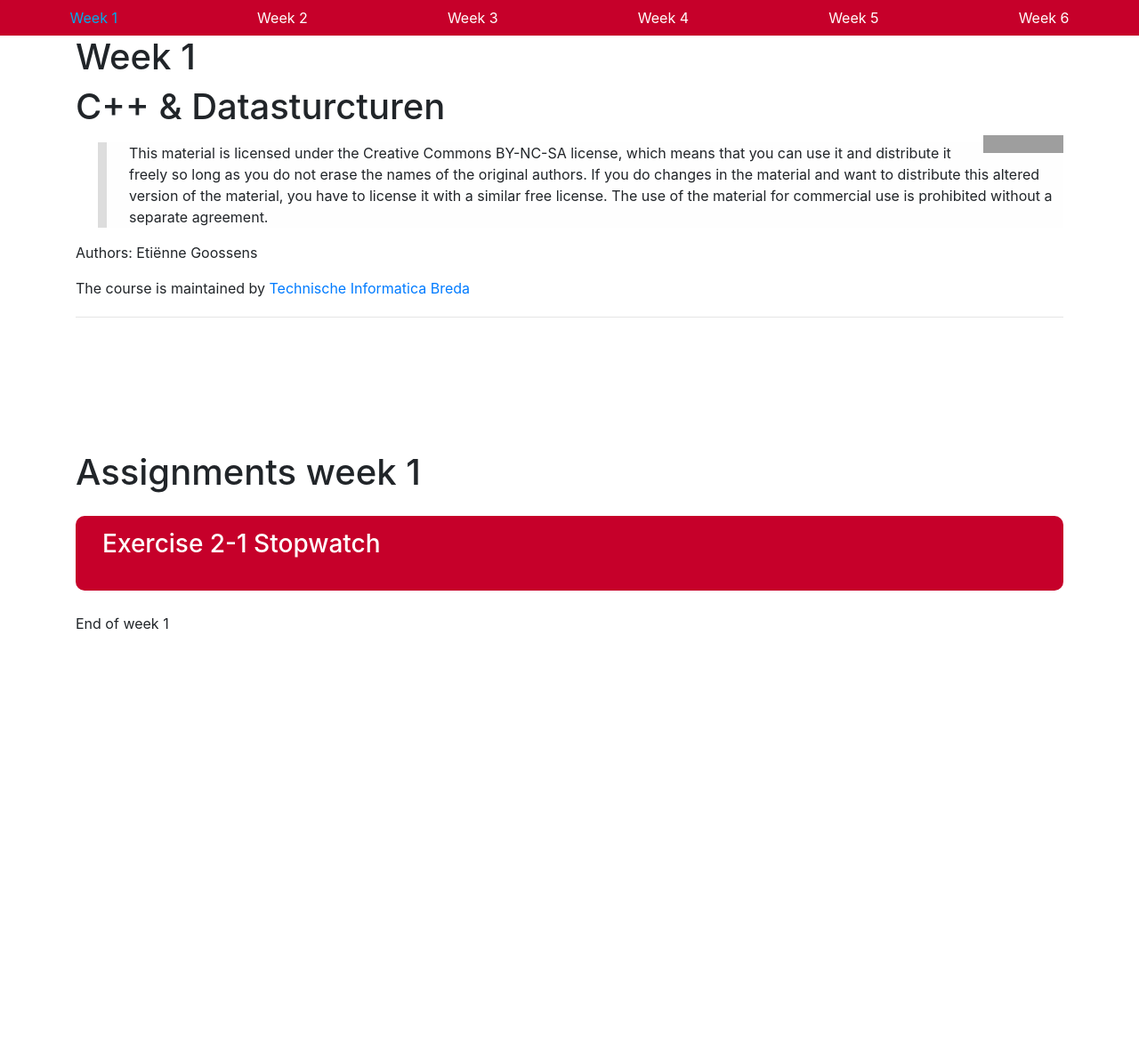
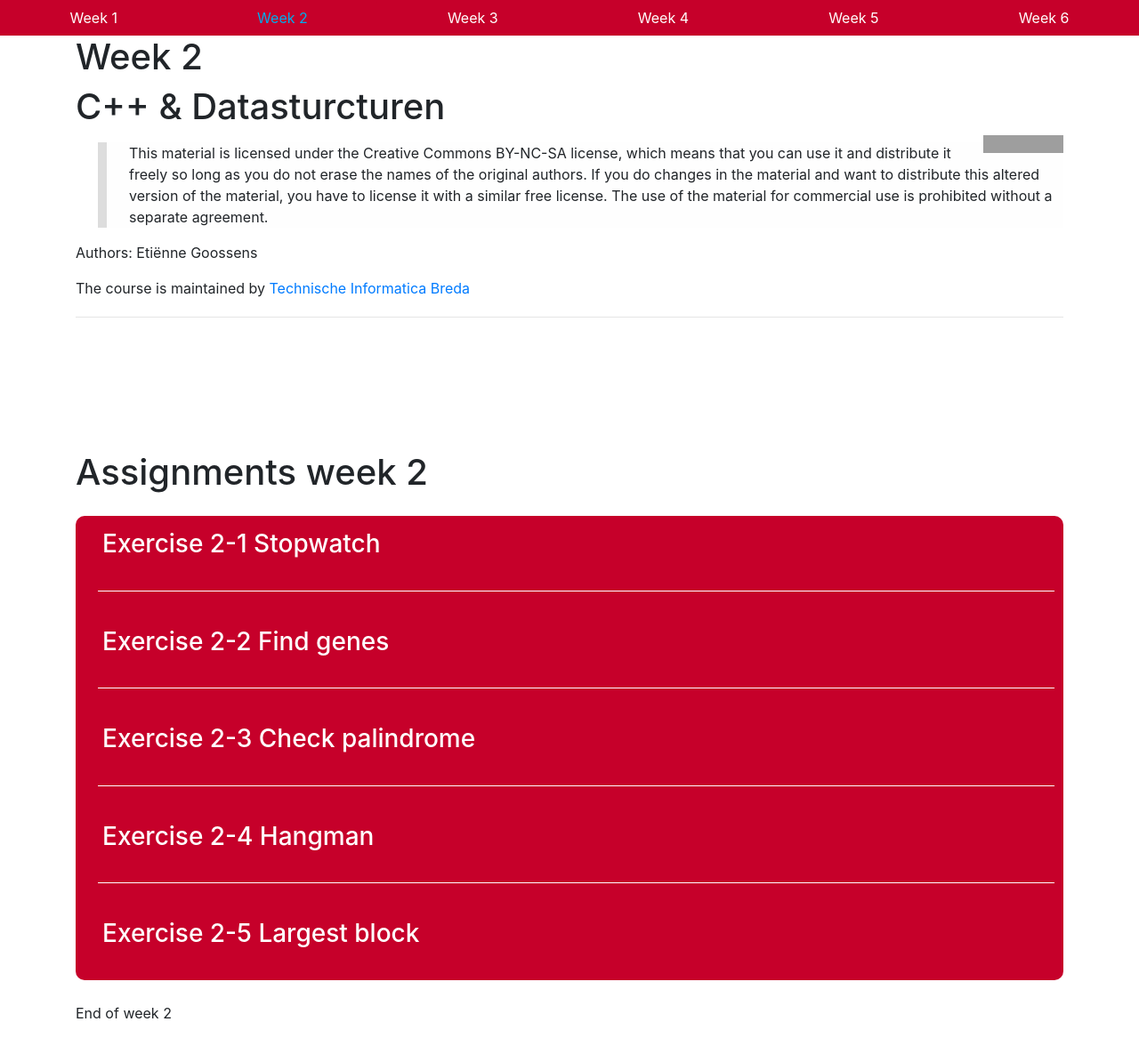
Before and after one commit to AvansTi/TMTI-DATC-Lesmateriaal, a Jekyll site: the page built from week2.md, in a window 1280 px wide. Shown: the whole page at 89% size. Built offline with Jekyll 4.4.1, drawn with Linux system fonts in a browser that asks for light colours; comment, search, counter and statistics services are not loaded; before the commit the page ends 900 px from its top, so only the background shows below that; part of the change alters nothing that is shown; grey boxes are pictures that could not be loaded.

Commit message:
[Added] Rest of week 2

````diff
--- /dev/null
+++ b/_includes/week02/exercise/02-find-genes.md
@@ -0,0 +1,15 @@
+>> ### Exercise 2-2 Find genes
+>>
+>> Biologists use a sequence of letters **A**, **C**, **T** and **G** to model a *genome*. A *gene* is a substring of a genome that starts after a triplet of **ATG** and ends before a triplet of **TAG**, **TTA** or **TGA**. Futhermore, the length of a gene string is a multiple of **3** and the gene does not contain any of the triplets **ATG**, **TAG**, **TTA** and **TGA**.
+>>
+>> Write a program that prompts the user to enter a genome and displays all genes in the genome. If no gene is found in the input sequence, displays no gene.
+>>
+>> Here is the sample run:
+>>
+>>```output
+>> Enter a genome string: ~~TTATGTTTTAAGGATGGGGCGTTAGTT~~
+>> TTT
+>> GGGCGT
+>>```
+>>
+>{: .exercise}
--- /dev/null
+++ b/_includes/week02/exercise/03-palindrome.md
@@ -0,0 +1,22 @@
+>> ### Exercise 2-3 Check palindrome
+>>
+>> Write the following function to check whether a string is a palindrome assuming the letters are case-insensitive:
+>>
+>>```cpp
+>> bool isPalindrome(const std::string& s)
+>>```
+>>
+>> Write a test rpograms that reads a string and display whether it is a palindrome.
+>> Here are some sample runs:
+>>
+>>```output
+>> Enter a string: ~~ABa~~
+>> aba is a palindrome
+>>```
+>>
+>>```output
+>> Enter a string: ~~AcBa~~
+>> acba is not a palindrome
+>>```
+>>
+>{: .exercise}
--- /dev/null
+++ b/_includes/week02/exercise/04-hangman.md
@@ -0,0 +1,26 @@
+>> ### Exercise 2-4 Hangman
+>>
+>> Write a hangman games that randomly generates a word and prompts the user to guess one letter at a time, as shown in the sample run.
+>> Each letter in the word is displayed in an asterik. When the user makes a correct guess, the actual letter is then displayed. When the user finishes a word, display the number of misses and ask the user whether to continue for another word. Declare an array to store the words as follows:
+>>
+>>```cpp
+>> std::vector<std::string> words = {"write", "that", "school, ...};
+>>```
+>>
+>>```output
+>> (Guess) Enter a letter in the word ******* > ~~p~~
+>> (Guess) Enter a letter in the word p****** > ~~r~~
+>> (Guess) Enter a letter in the word pr**r** > ~~p~~
+>>      p is already in the word
+>> (Guess) Enter a letter in the word pr**r** > ~~o~~
+>> (Guess) Enter a letter in the word pro*r** > ~~g~~
+>> (Guess) Enter a letter in the word progr** > ~~n~~
+>>      n is not in the word
+>> (Guess) Enter a letter in the word progr** > ~~m~~
+>> (Guess) Enter a letter in the word progr*m > ~~a~~
+>> The word is program. You missed 1 time.
+>>
+>> Do you want to guess for another word? enter y or n >
+>>```
+>>
+>{: .exercise}
--- /dev/null
+++ b/_includes/week02/exercise/05-largest-block.md
@@ -0,0 +1,26 @@
+>> ### Exercise 2-5 Largest block
+>>
+>> Given a square matrix with elements **0** or **1**, write a program that find a maximum square submatrix whose elements are all **1**`s. Your program should prompt the user to enter the number of rows in the matrix and then the matrix and displays the location of the first element in the maximum square submatrix and the number of the rows in the submatrix. Assume the maximum number of rows is **100**.
+>>
+>> Here is a sample run:
+>>
+>>```output
+>> Enter the number of rows for the matrix: ~~5~~
+>> Enter the matrix row by row:
+>> ~~1 0 1 0 1~~
+>> ~~1 1 1 0 1~~
+>> ~~1 0 1 1 1~~
+>> ~~1 0 1 1 1~~
+>> ~~1 0 1 1 1~~
+>> The maximum square submatrix is at (2, 2) with size 3
+>>```
+>>
+>> Your program should implement and use the following function to find the maximum square matrix:
+>>
+>>```cpp
+>> std::vector<int> findLargestBlock(const std::vector<std::vector<int>>& m);
+>>```
+>>
+>> The return value is a vector that consists of three values. The first values are the row and column indices for the first element in the submatrix and the third value is the number of rows in the submstrix.
+>>
+>{: .exercise}
--- a/week2.md
+++ b/week2.md
@@ -1,15 +1,18 @@
 ---
 layout: default
-title: Week 1
+title: Week 2
 ---
-# Week 1
+# Week 2
 {% include_relative /licence.md %}
 ---
 
-# Assignments week 1
+# Assignments week 2
 
 {% include week02/exercise/01-stopwatch.md %}
+{% include week02/exercise/02-find-genes.md %}
+{% include week02/exercise/03-palindrome.md %}
+{% include week02/exercise/04-hangman.md %}
+{% include week02/exercise/05-largest-block.md %}
 {: .exercises }
 
-
-End of week 1
+End of week 2
````
